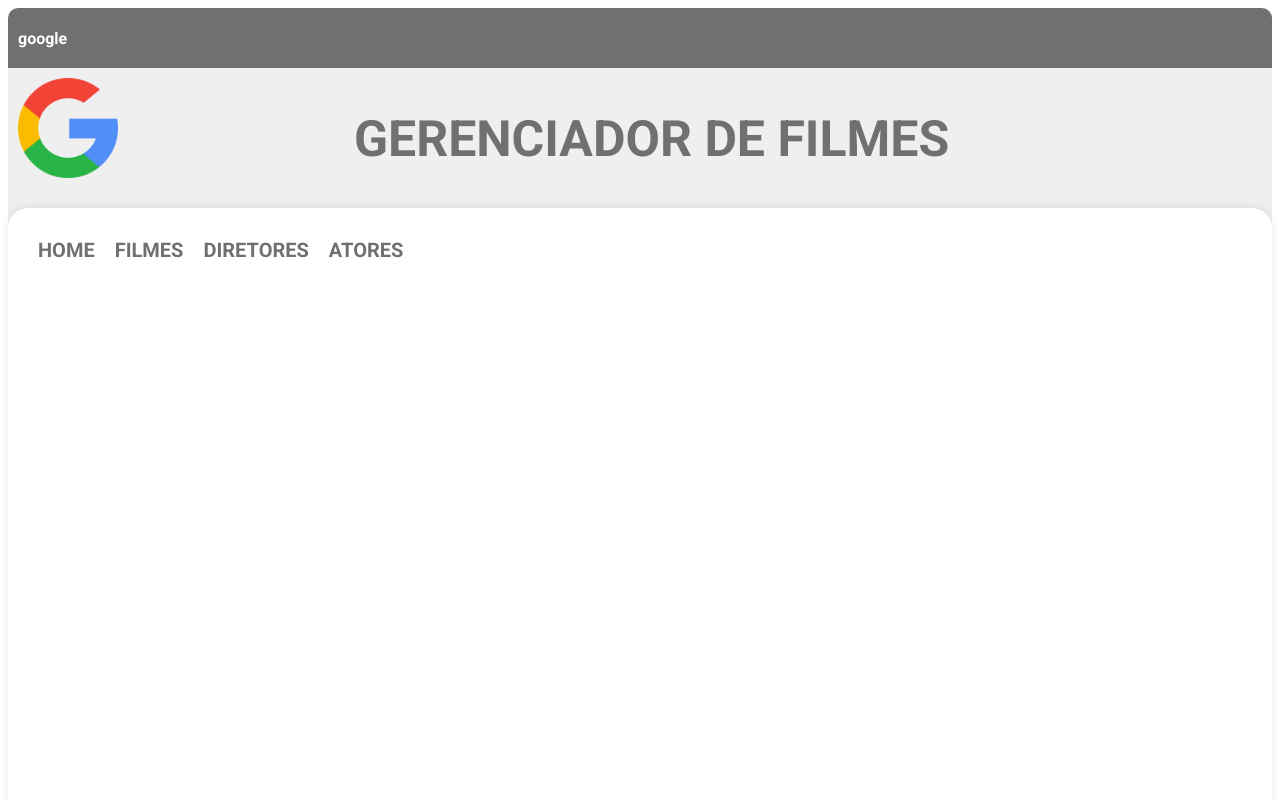
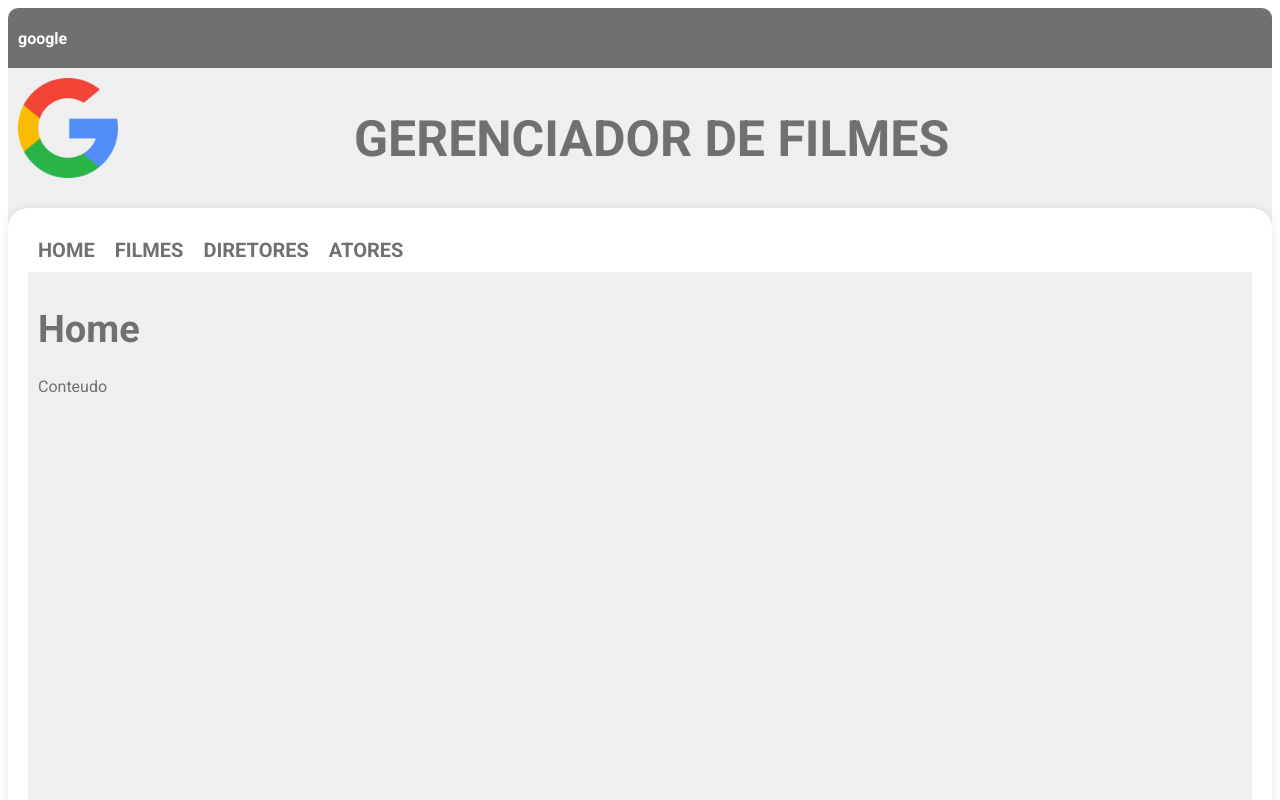
Before and after one commit to EmanuelCaetano/gerenciador-filmes-react, a React (Create React App) app: page / in a window 1280 px wide. Shown: the top 800 px of the page. Built offline with nearby package versions, Linux system fonts and the light colour scheme.

Commit message:
adição da pagina home

```diff
--- a/src/App.jsx
+++ b/src/App.jsx
@@ -3,6 +3,7 @@
 import {  Mainbody  } from "./componentes/mainbody";
 import {  Footer  } from "./componentes/footer";
 import {  Menu  } from "./componentes/menu";
+import { Home } from "./pages/home";
 import "./global.css";
 
 function App() {
@@ -13,8 +14,10 @@
       {/*importando uma pagina dentro da outra*/}
       <Mainbody>
           <Menu />
+          <Home/>
       </Mainbody>
       {/*finalizando da importação*/}
+
     <Footer />
     </>
 
--- /dev/null
+++ b/src/pages/home/index.jsx
@@ -0,0 +1,11 @@
+import "./style.css";
+
+export function Home (){
+  return (
+    <div className="home">
+      <h1 className="home">Home</h1>
+      <div>Conteudo</div>
+    </div>
+
+  );
+}
--- /dev/null
+++ b/src/pages/home/style.css
@@ -0,0 +1,11 @@
+div.home{
+  background-color: #efefef;
+  color:#707070;
+  margin-top: 0px;
+  padding: 10px;
+  min-height: 580px;
+}
+
+h1.home{
+  font-size: 38px;
+}
```
Also changed, not shown: src/pages/atores/index.jsx (added, +7 -0 lines), src/pages/diretores/index.jsx (added, +7 -0 lines), src/pages/filmes/index.jsx (added, +7 -0 lines), src/pages/atores/style.css (added), src/pages/diretores/style.css (added), src/pages/filmes/style.css (added).
